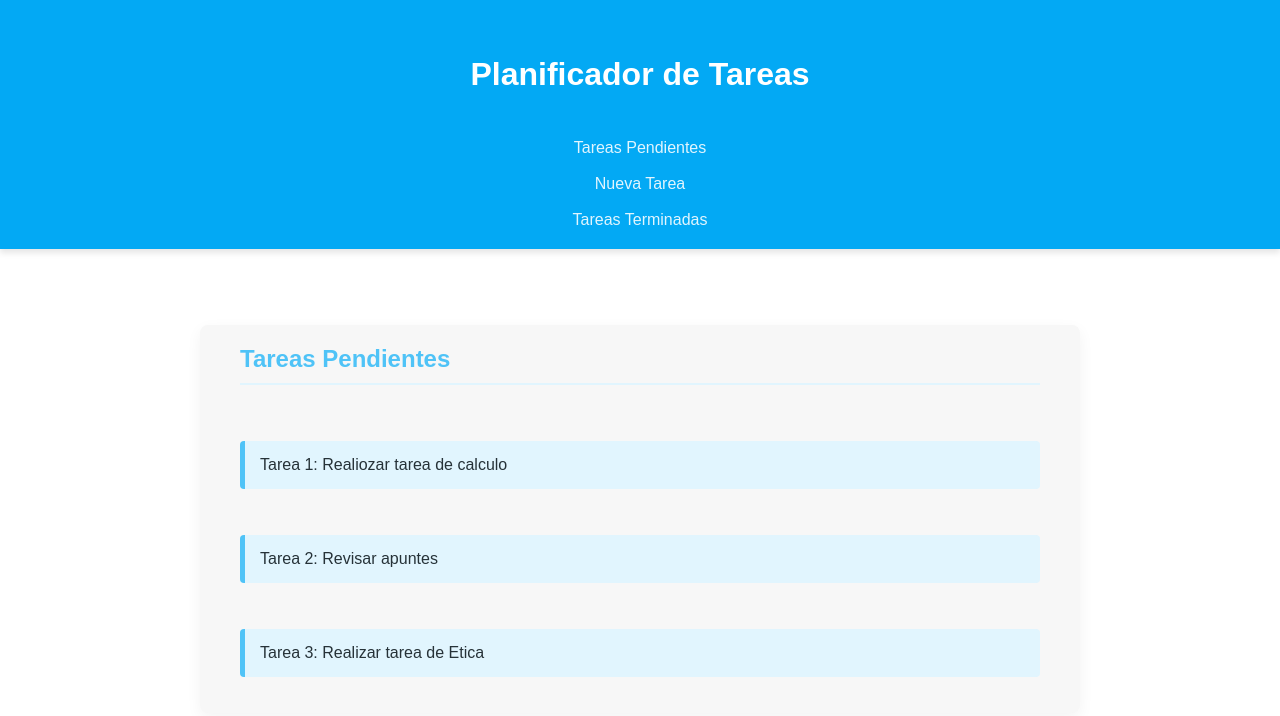
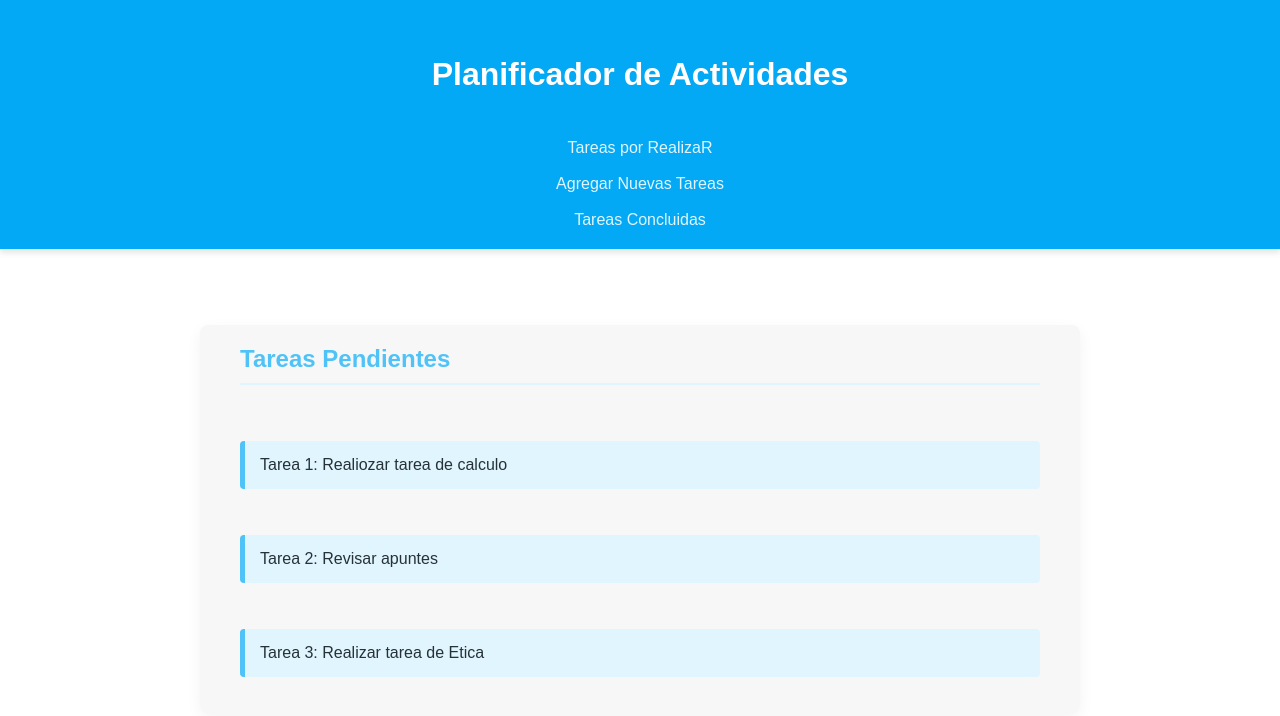
Before and after one commit to jenfer1890-byte/Practica1, a plain HTML site: page index.html in a window 1280 px wide. Drawn offline with Linux system fonts and the light colour scheme.

Commit message:
Update index.html
Módificación

```diff
--- a/index.html
+++ b/index.html
@@ -11,14 +11,14 @@
 
    <header>
     <br> </br>
-        <h1> Planificador de Tareas</h1>
+        <h1> Planificador de Actividades </h1>
         <nav>
             <br> </br>
-            <a href="index.html">Tareas Pendientes </a>
+            <a href="index.html">Tareas por RealizaR </a>
             <br> </br>
-            <a href="Agregar Tareas.html"> Nueva Tarea</a>
+            <a href="Agregar Tareas.html"> Agregar Nuevas Tareas </a>
             <br> </br>
-            <a href="Tareas Terminadas.html">Tareas Terminadas </a>
+            <a href="Tareas Terminadas.html">Tareas Concluidas </a>
         </nav>
     </header>
     <br> </br>
@@ -47,4 +47,5 @@
 
 
 </body>
+
 </html>
```
